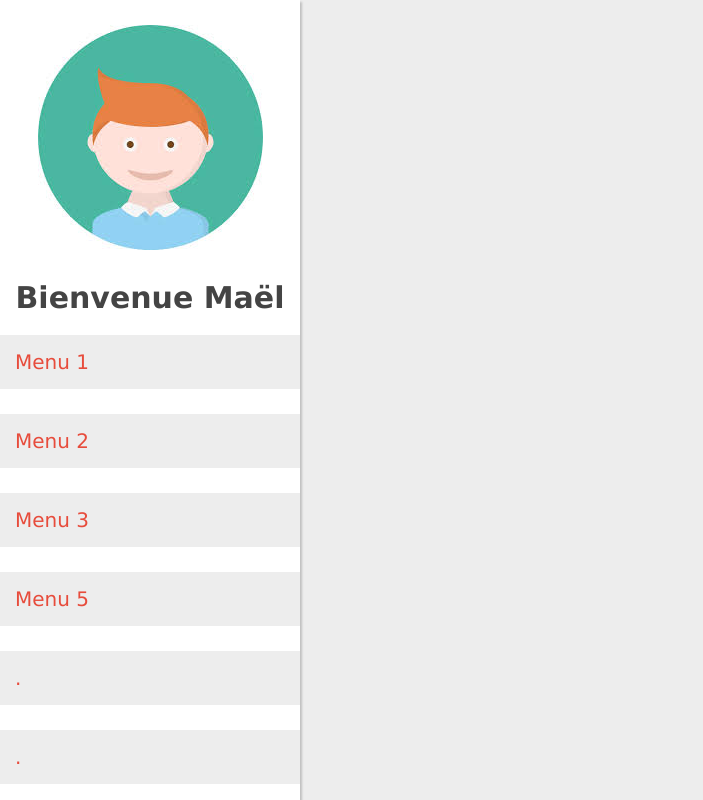
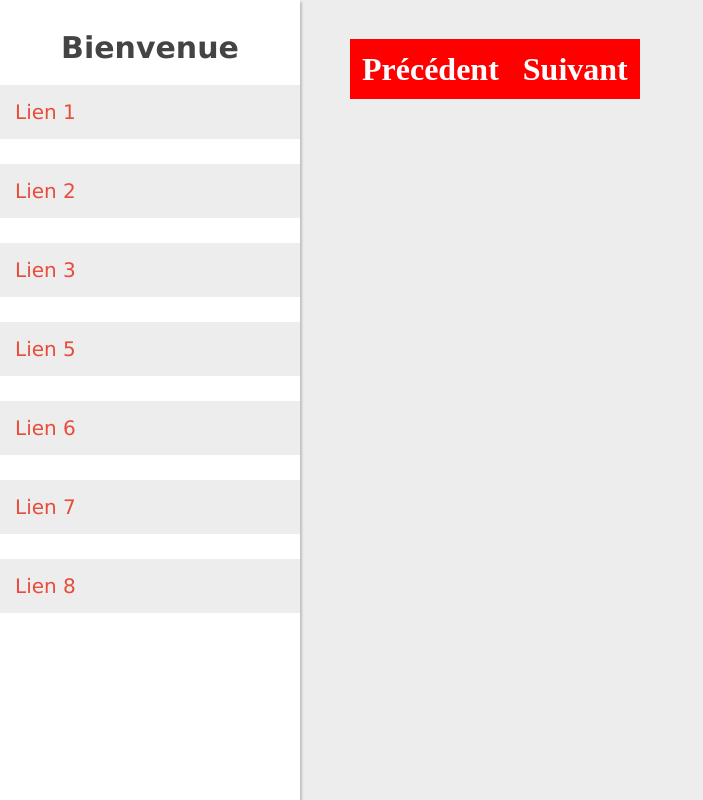
Before and after one commit to DogGameCompany/menu, a plain HTML site: page menu4.html in a window 1280 px wide. Shown: the whole page, without its empty margins (0-703 px from the left). Drawn offline with Linux system fonts and the light colour scheme; a web font is replaced by a local one.

Commit message:
changer suivant et precedent 2

```diff
--- a/css/styles2.css
+++ b/css/styles2.css
@@ -1,5 +1,7 @@
 body{
 	background-color: silver;
+	padding: 0;
+	margin: 0;
 }
 
 header nav{
@@ -49,3 +51,50 @@ header nav ul li ul li a{
 header nav ul li ul li a:hover{
 	color: white;
 }
+
+h1.suivant, h1.precedent{
+	margin-top: 200px;
+}
+
+h1.suivant a{
+	font-family: baloo bhai;
+	text-decoration: none;
+	color: white;
+	background-color: red;
+	padding: 10px;
+	border: 2px solid transparent;
+	transition: 0.3s;
+}
+
+h1.suivant a:hover{
+	color: red;
+	background-color: white;
+	border: 2px solid red;
+}
+
+h1.precedent a{
+	font-family: baloo bhai;
+	text-decoration: none;
+	color: white;
+	background-color: red;
+	padding: 10px;
+	border: 2px solid transparent;
+	transition: 0.3s;
+}
+
+h1.precedent a:hover{
+	color: red;
+	background-color: white;
+	border: 2px solid red;
+}
+
+h1.point{
+	color: silver;
+}
+
+h1.nfp{
+	margin-top: 100px;
+	color: blue;
+	font-family: roboto;
+	background-color: yellow;
+}
--- a/css/styles3.css
+++ b/css/styles3.css
@@ -50,3 +50,39 @@ body{
 	transition: text-shadow, color 1s;
 	border-bottom: 4px solid rgba(255, 255, 255, 0.8);
 }
+
+h1.suivant, h1.precedent{
+	margin-top: 200px;
+}
+
+h1.suivant a{
+	font-family: baloo bhai;
+	text-decoration: none;
+	color: white;
+	background-color: red;
+	padding: 10px;
+	border: 2px solid transparent;
+	transition: 0.3s;
+}
+
+h1.suivant a:hover{
+	color: red;
+	background-color: white;
+	border: 2px solid red;
+}
+
+h1.precedent a{
+	font-family: baloo bhai;
+	text-decoration: none;
+	color: white;
+	background-color: red;
+	padding: 10px;
+	border: 2px solid transparent;
+	transition: 0.3s;
+}
+
+h1.precedent a:hover{
+	color: red;
+	background-color: white;
+	border: 2px solid red;
+}
--- a/css/styles4.css
+++ b/css/styles4.css
@@ -12,13 +12,6 @@ body{
 	top: 0;
 	bottom: 0;
 	box-shadow: 2px 2px 2px silver;
-}
-
-.menu-vertical .avatar{
-	background-image: url(../img/avatar.jfif);
-	width: 225px;
-	height: 225px;
-	margin: 25px auto;
 }
 
 .menu-vertical h3{
@@ -41,3 +34,40 @@ body{
 	display: block;
 	padding: 15px;
 }
+
+h1.suivant, h1.precedent{
+	margin-top: 50px;
+	margin-left: 350px;
+}
+
+h1.suivant a{
+	font-family: baloo bhai;
+	text-decoration: none;
+	color: white;
+	background-color: red;
+	padding: 10px;
+	border: 2px solid transparent;
+	transition: 0.3s;
+}
+
+h1.suivant a:hover{
+	color: red;
+	background-color: white;
+	border: 2px solid red;
+}
+
+h1.precedent a{
+	font-family: baloo bhai;
+	text-decoration: none;
+	color: white;
+	background-color: red;
+	padding: 10px;
+	border: 2px solid transparent;
+	transition: 0.3s;
+}
+
+h1.precedent a:hover{
+	color: red;
+	background-color: white;
+	border: 2px solid red;
+}
--- a/css/styles5.css
+++ b/css/styles5.css
@@ -2,7 +2,7 @@ html, body{
 	margin: 0;
 	padding: 0;
 	font-family: lato;
-	background: rgba(0, 0, 0, 0.5);
+	background: #ededed;
 	overflow-x: hidden;
 }
 
@@ -124,3 +124,23 @@ span.m-toggle-icon:after{top: -14px;}
 		display: flex;
 	}
 }
+
+h1.precedent{
+	margin-top: 200px;
+}
+
+h1.precedent a{
+	font-family: baloo bhai;
+	text-decoration: none;
+	color: white;
+	background-color: red;
+	padding: 10px;
+	border: 2px solid transparent;
+	transition: 0.3s;
+}
+
+h1.precedent a:hover{
+	color: red;
+	background-color: white;
+	border: 2px solid red;
+}
--- a/menu4.html
+++ b/menu4.html
@@ -7,20 +7,22 @@
 	<link rel="stylesheet" type="text/css" href="https://fonts.googleapis.com/css?family=Bangers">
 	<link rel="stylesheet" type="text/css" href="https://fonts.googleapis.com/css?family=Gugi">
 	<link rel="stylesheet" type="text/css" href="https://fonts.googleapis.com/css?family=Just+Another+Hand">
+	<link rel="stylesheet" type="text/css" href="https://fonts.googleapis.com/css?family=Roboto">
+	<link rel="stylesheet" type="text/css" href="https://fonts.googleapis.com/css?family=Baloo+Bhai">
 	<link rel="stylesheet" type="text/css" href="https://stackpath.bootstrapcdn.com/font-awesome/4.7.0/css/font-awesome.min.css">
 </head>
 <body>
 	<div class="menu-vertical">
-		<div class="avatar"></div>
-		<h3>Bienvenue Maël</h3>
+		<h3 aligne ="center">Bienvenue</h3>
 
-		<div class="menu"><a href="menu.html">Menu 1</a></div>
-		<div class="menu"><a href="menu2.html">Menu 2</a></div>
-		<div class="menu"><a href="menu3.html">Menu 3</a></div>
-		<div class="menu"><a href="menu5.html">Menu 5</a></div>
-		<div class="menu"><a href="#">.</a></div>
-		<div class="menu"><a href="#">.</a></div>
-		<div class="menu"><a href="#">.</a></div>
+		<div class="menu"><a href="#">Lien 1</a></div>
+		<div class="menu"><a href="#">Lien 2</a></div>
+		<div class="menu"><a href="#">Lien 3</a></div>
+		<div class="menu"><a href="#">Lien 5</a></div>
+		<div class="menu"><a href="#">Lien 6</a></div>
+		<div class="menu"><a href="#">Lien 7</a></div>
+		<div class="menu"><a href="#">Lien 8</a></div>
 	</div>
+	<h1 class="precedent"><a href="menu3.html">Précédent</a><a href="menu5.html">Suivant</a></h1>
 </body>
 </html>
```
Also changed, not shown: index.html (renamed from menu.html, +1 -6 lines), menu2.html (+10 -4 lines), menu3.html (+7 -4 lines), menu5.html (+3 -0 lines).
